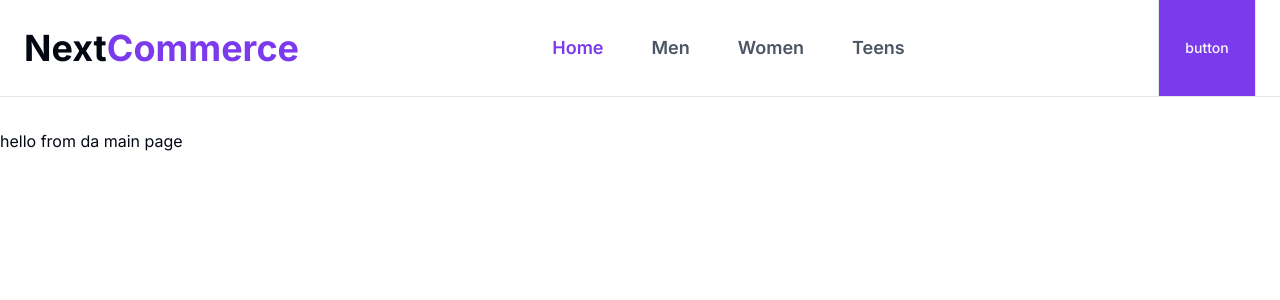
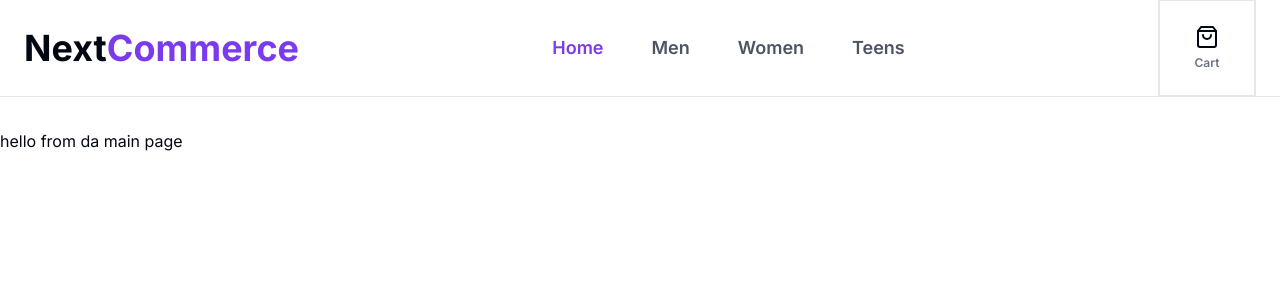
Before and after one commit to esetedos/nextjs-commerce-yt, a Next.js app in the folder nextjs-commerce-yt/: page / in a window 1280 px wide. Shown: the top 300 px of the page. Built offline with nearby package versions, Linux system fonts and the light colour scheme.

Commit message:
[ADD] shopping button appearance

```diff
--- a/nextjs-commerce-yt/app/components/Navbar.tsx
+++ b/nextjs-commerce-yt/app/components/Navbar.tsx
@@ -3,6 +3,7 @@
 import Link from "next/link";
 import { usePathname } from "next/navigation";
 import { Button } from "@/components/ui/button";
+import { ShoppingBag } from "lucide-react";
 
 const links = [
     { name: "Home", href: "/" },
@@ -44,8 +45,14 @@ export default function Navbar() {
                 ))}
                 </nav>
                 <div className="flex divide-x border-r sm:border-l">
-                    <Button className="flex flex-col gap-y-1.5 h-12 w-12 sm:h-20 sm:w-20 md:h-24 md:w-24 rounded-none">
-                    button
+                    <Button
+                        variant={"outline"}
+                        className="flex flex-col gap-y-1.5 h-12 w-12 sm:h-20 sm:w-20 md:h-24 md:w-24 rounded-none"
+                    >
+                        <ShoppingBag />
+                        <span className="hidden text-xs font-semibold text-gray-500 sm:block">
+                        Cart
+                        </span>
                     </Button>
                 </div>
             </div>
```
